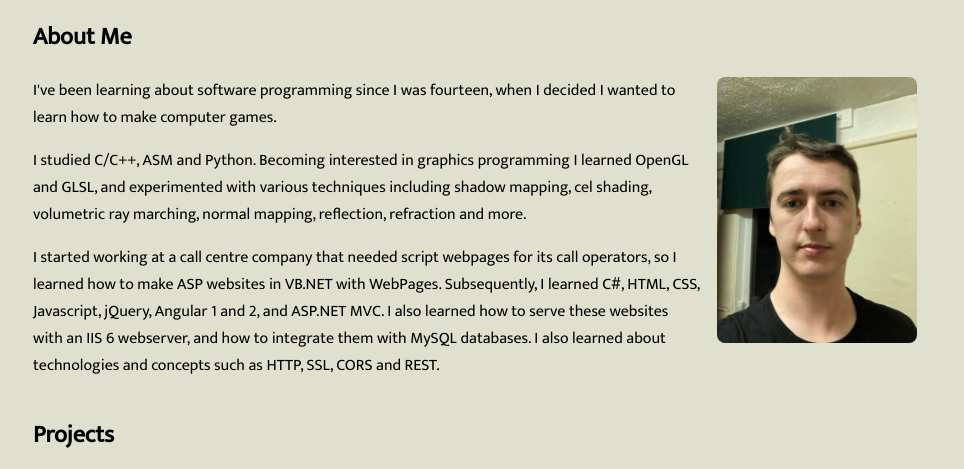
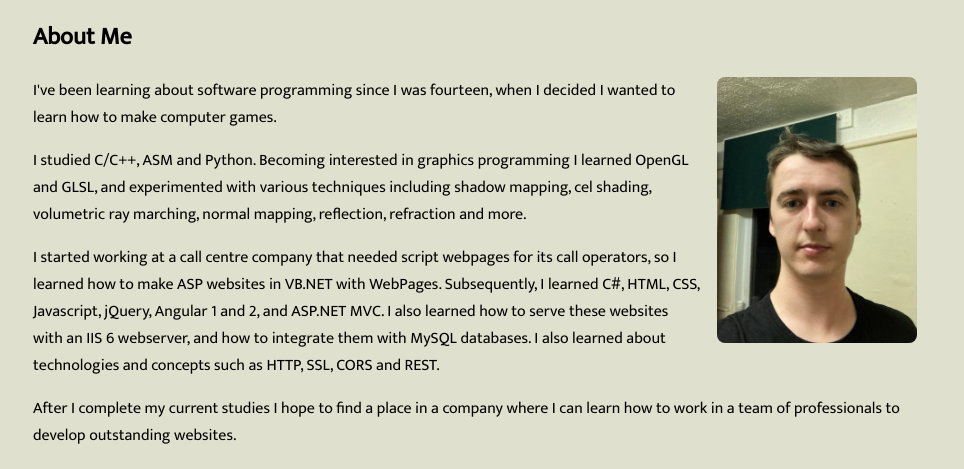
Before and after one commit to DavidMorgan92/DavidMorgan92.github.io, a plain HTML site: page index.html in a window 1280 px wide. Shown: the part 100-569 px from the top of the page, without its empty margins (157-1121 px from the left). Drawn offline with Linux system fonts and the light colour scheme.

Commit message:
About me final paragraph

```diff
--- a/index.html
+++ b/index.html
@@ -30,6 +30,7 @@
 			<p>I've been learning about software programming since I was fourteen, when I decided I wanted to learn how to make computer games.</p>
 			<p>I studied C/C++, ASM and Python. Becoming interested in graphics programming I learned OpenGL and GLSL, and experimented with various techniques including shadow mapping, cel shading, volumetric ray marching, normal mapping, reflection, refraction and more.</p>
 			<p>I started working at a call centre company that needed script webpages for its call operators, so I learned how to make ASP websites in VB.NET with WebPages. Subsequently, I learned C#, HTML, CSS, Javascript, jQuery, Angular 1 and 2, and ASP.NET MVC. I also learned how to serve these websites with an IIS 6 webserver, and how to integrate them with MySQL databases. I also learned about technologies and concepts such as HTTP, SSL, CORS and REST.</p>
+			<p>After I complete my current studies I hope to find a place in a company where I can learn how to work in a team of professionals to develop outstanding websites.</p>
 		</section>
 		<section id="projects">
 			<h2>Projects</h2>
```
